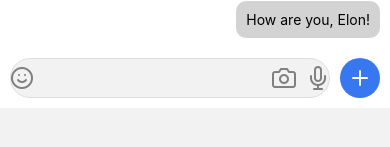
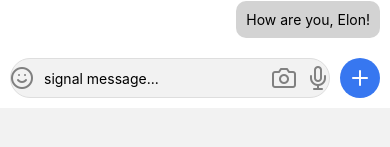
Before and after one commit to milankatira/signal-clone-react-native, a React Native app: screen /ChatRoom in a window 390 px wide. Shown: the part 449-596 px from the top of the page. Built offline with nearby package versions, Linux system fonts and the light colour scheme; what expo-linking would draw is missing.

Commit message:
message input

```diff
--- a/components/messageinput/Messageinput.tsx
+++ b/components/messageinput/Messageinput.tsx
@@ -1,21 +1,60 @@
-import React from "react";
-import { StyleSheet, TextInput, View, Text } from "react-native";
-import { Feather } from '@expo/vector-icons';
+import React, { useState } from "react";
+import {
+  StyleSheet,
+  TextInput,
+  View,
+  Text,
+  Pressable,
+  Platform,
+  KeyboardAvoidingView,
+} from "react-native";
+import { Feather } from "@expo/vector-icons";
+
+import messages from "../messages";
 
 const Messageinput = () => {
+  const [message, setMessage] = useState("");
+
+  const sendMessage = () => {
+    console.warn("send message");
+  };
+
+  const onPlusClicked = () => {
+    console.warn("plus click");
+  };
+  const onPress = () => {
+    if (message) {
+      sendMessage();
+    } else {
+      onPlusClicked();
+    }
+  };
   return (
-    <View style={styles.root}>
+    <KeyboardAvoidingView
+      behavior={Platform.OS === "ios" ? "padding" : "height"}
+      style={styles.root}
+      keyboardVerticalOffset={100}
+    >
       <View style={styles.inputContainer}>
-      <Feather name="smile" size={24} color="gray" style={styles.icon} />
-        <TextInput style={styles.input} />
+        <Feather name="smile" size={24} color="gray" style={styles.icon} />
+        <TextInput
+          style={styles.input}
+          value={message}
+          placeholder="signal message..."
+          onChangeText={setMessage}
+        />
         <Feather name="camera" size={24} color="grey" style={styles.icon} />
         <Feather name="mic" size={24} color="gray" style={styles.icon} />
       </View>
 
-      <View style={styles.buttonContainer}>
-      <Feather name="plus" size={24} color="white" style={styles.icon}  />
-      </View>
-    </View>
+      <Pressable onPress={onPress} style={styles.buttonContainer}>
+        {message ? (
+          <Feather name="send" size={24} color="white" style={styles.icon} />
+        ) : (
+          <Feather name="plus" size={24} color="white" style={styles.icon} />
+        )}
+      </Pressable>
+    </KeyboardAvoidingView>
   );
 };
 
@@ -50,8 +89,8 @@
     height: 40,
     backgroundColor: "#3777f0",
     borderRadius: 25,
-    alignItems: 'center',
-    justifyContent:'center'
+    alignItems: "center",
+    justifyContent: "center",
   },
   buttonText: {
     color: "white",
```
